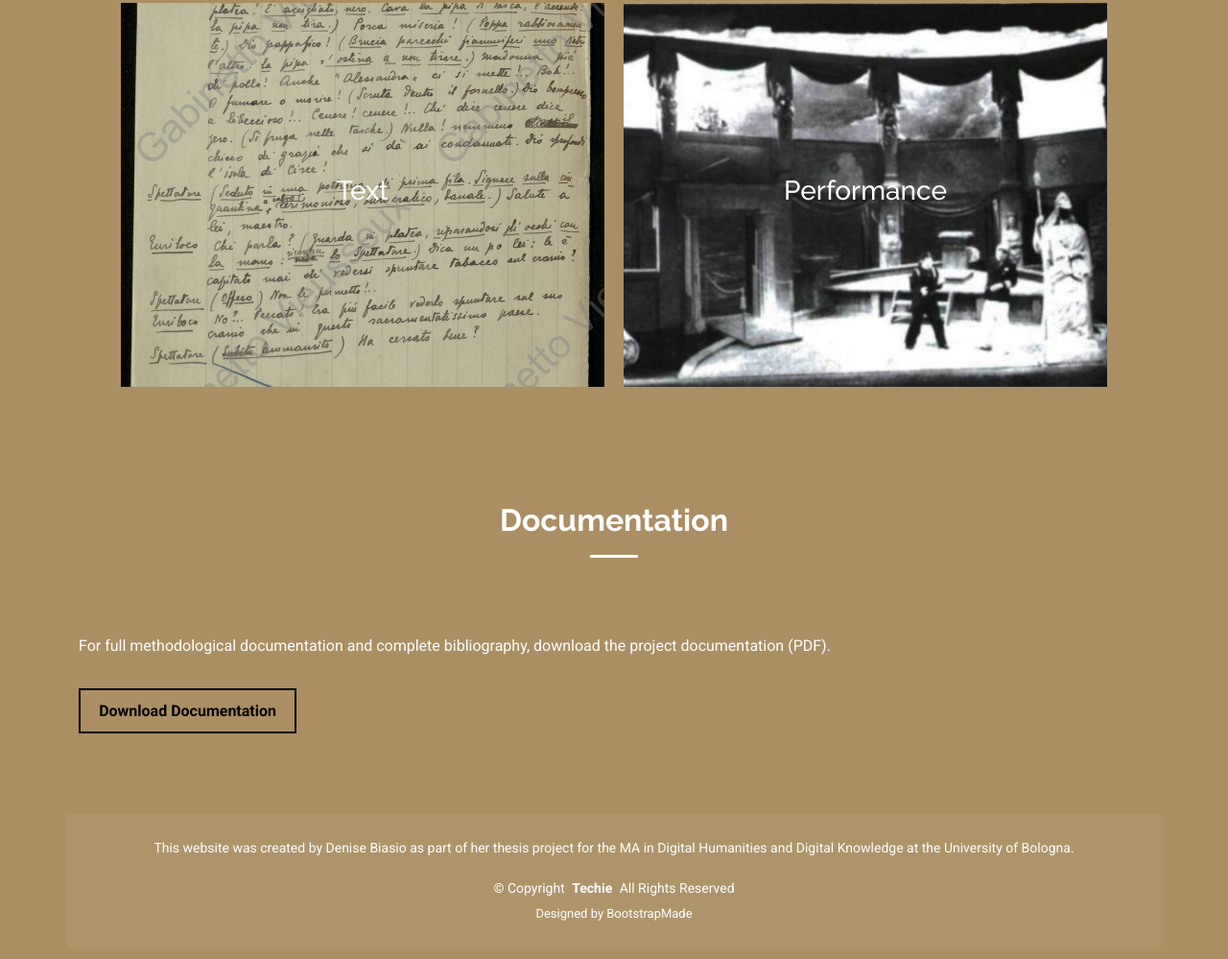
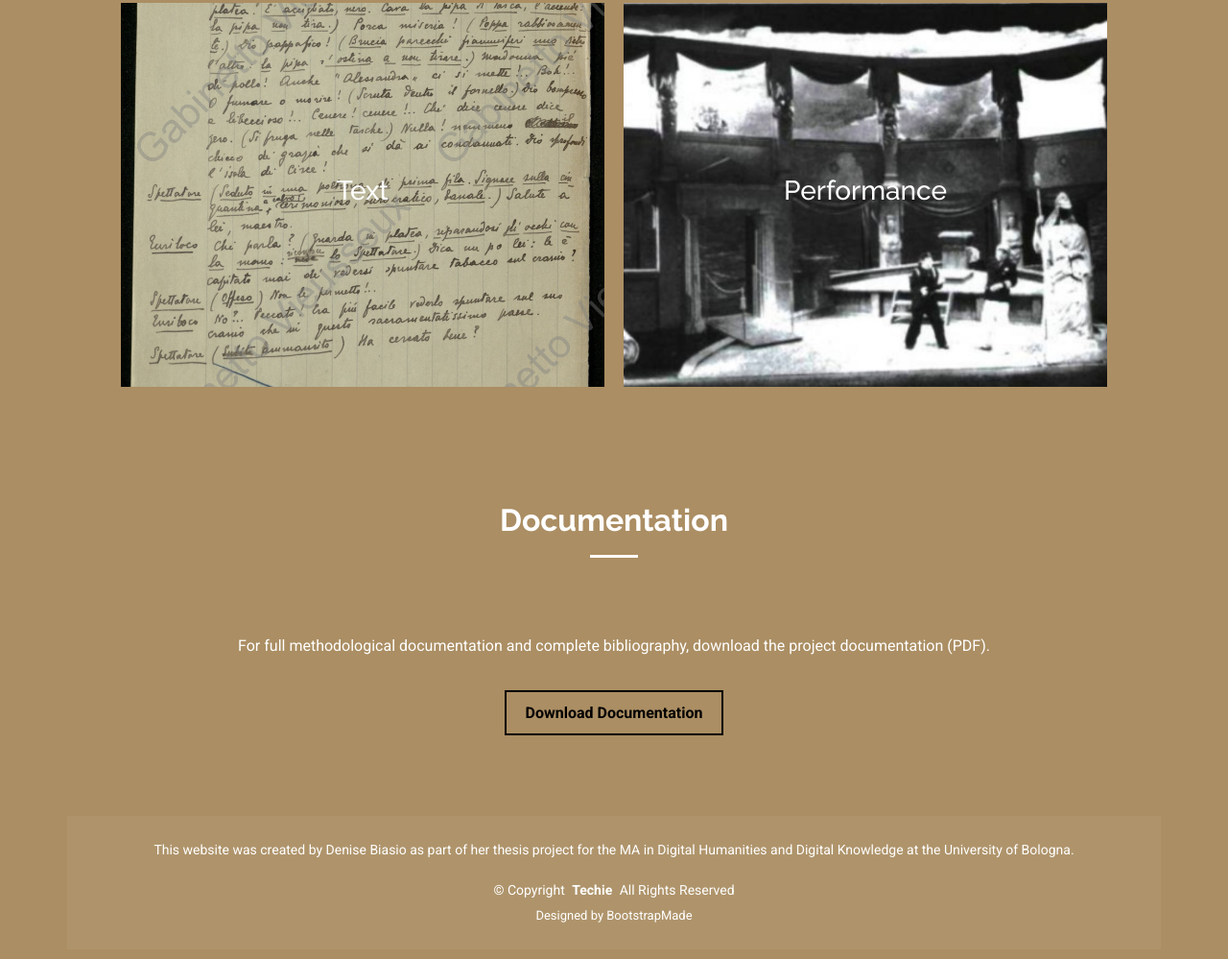
Before and after one commit to TextOnStage/Capitano-Ulisse, a plain HTML site: page index.html in a window 1280 px wide. Shown: the part 3091-4090 px from the top of the page at 96% size. Drawn offline with nearby package versions, Linux system fonts and the light colour scheme.

Commit message:
Update main.css

```diff
--- a/assets/CSS/main.css
+++ b/assets/CSS/main.css
@@ -2786,3 +2786,19 @@ body.edition-landing .step-text{
 .cta:hover {
   background-color: black;
   color: white; }
+
+
+/*Documentation Section*/
+
+#documentation{
+  text-align: center;
+}
+#documentation .container{
+  display: flex;
+  flex-direction: column;
+  align-items: center;
+}
+#documentation p{
+  max-width: 900px;
+  margin: 0 auto 18px;
+}
```
